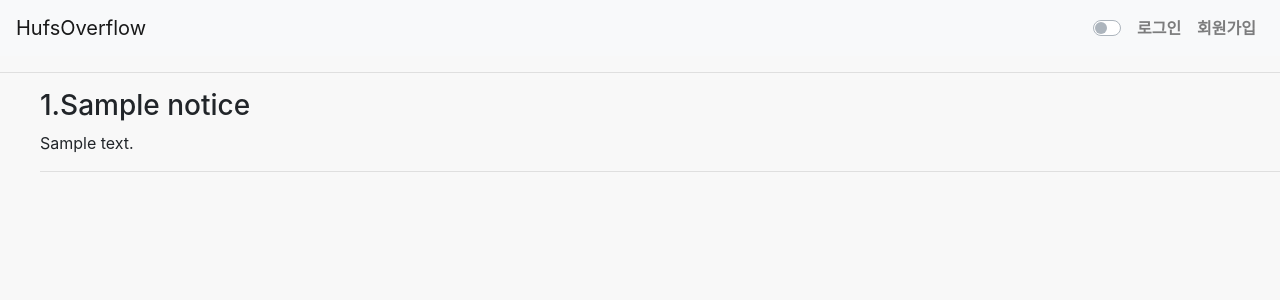
After one commit to hufslion9th/HufsOverflow, a Django app: page /notice/ in a window 1280 px wide. The commit adds this page. Shown: the top 300 px of the page. Run offline with Django 3.2, Linux system fonts and the light colour scheme; tables that the repository leaves empty hold one stand-in row (values such as "Sample post"); some libraries are stand-ins or nearby versions.

Commit message:
Feat:"수정 공지사항게시판 소프트코딩으로 변경"

```diff
--- a/stackoverflow/main/admin.py
+++ b/stackoverflow/main/admin.py
@@ -1,5 +1,5 @@
 from django.contrib import admin
-from main.models import Questions, Answer, Tags
+from main.models import Questions, Answer, Tags,Notice
 
 
 class QuestionsAdmin(admin.ModelAdmin):
@@ -13,3 +13,4 @@ class AnswerAdmin(admin.ModelAdmin):
 admin.site.register(Questions, QuestionsAdmin)
 admin.site.register(Answer, AnswerAdmin)
 admin.site.register(Tags)
+admin.site.register(Notice)
--- a/stackoverflow/main/models.py
+++ b/stackoverflow/main/models.py
@@ -52,3 +52,11 @@ class Answer(models.Model):
     created_at = models.DateTimeField(auto_now_add=True)
     updated_at = models.DateTimeField(auto_now=True)
     votes = models.IntegerField(default=0)
+
+class Notice(models.Model):
+    title=models.TextField()
+    content=models.TextField()
+    created_at = models.DateTimeField(auto_now_add=True)
+    updated_at = models.DateTimeField(auto_now=True)
+    def __str__(self):
+        return self.title
--- a/stackoverflow/main/templates/main/base.html
+++ b/stackoverflow/main/templates/main/base.html
@@ -94,7 +94,7 @@
 
             {% if user.is_authenticated %}
             <a class="nav-item nav-link" href="{% url 'name_profile' user.username %}"><strong>Profile</strong></a>
-            <a class="nav-item nav-link" href="{% url 'rule' %}"><strong>운영규칙</strong></a>
+            <a class="nav-item nav-link" href="{% url 'notice' %}"><strong>운영규칙/공지사항</strong></a>
             <a class="nav-item nav-link" href="{% url 'name_logout_req' %}"><strong>로그아웃</strong></a>
             {% else %}
             <a class="nav-item nav-link" href="{% url 'name_login_req' %}"><strong>로그인</strong></a>
--- /dev/null
+++ b/stackoverflow/main/templates/main/notice.html
@@ -0,0 +1,12 @@
+{% extends 'main/base.html' %}
+
+{% block content %}
+<hr>
+<dir style=text-align: center>
+{% for notice in notices %}
+<h3>{{notice.id}}.{{notice.title}}</h3>
+{{notice.content}}
+<br><hr>
+{% endfor %}
+</dir>
+{% endblock %}
--- a/stackoverflow/main/urls.py
+++ b/stackoverflow/main/urls.py
@@ -12,7 +12,7 @@ urlpatterns = [
     path("askquestion/", views.askquestion, name="name_askquestion"),
     path("profile/<str:username>/", views.profile, name="name_profile"),
     path("question/<int:pk>/<int:pk2>/", views.is_accepted, name="name_is_accepted"),
-    path("rule/",views.rule,name="rule"),
+    path("notice/",views.notice,name="notice"),
 ]
 
 if settings.DEBUG:
--- a/stackoverflow/main/views.py
+++ b/stackoverflow/main/views.py
@@ -1,5 +1,5 @@
 from django.shortcuts import render, redirect
-from .models import Tags, Questions, Answer
+from .models import Tags, Questions, Answer,Notice
 from userauth.models import StackoverflowUser
 from django.db import transaction
 from django.db.models import Count, Q
@@ -219,5 +219,6 @@ def is_accepted(request, pk, pk2):
         "main/question-single.html",
         {"q": q, "all_answers": all_answers, "showaccept": showaccept},
     )
-def rule(request):
-    return render(request,"main/rule.html")
+def notice(request):
+    notices=Notice.objects.all()
+    return render(request,"main/notice.html",{"notices":notices})
```
Also changed, not shown: stackoverflow/main/templates/main/rule.html (deleted, +0 -12 lines).
